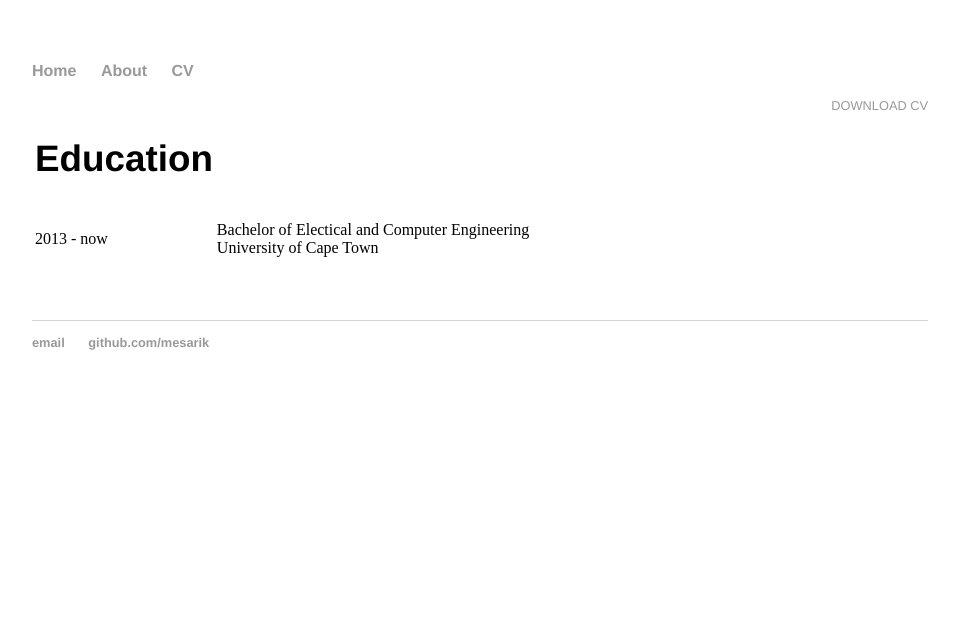
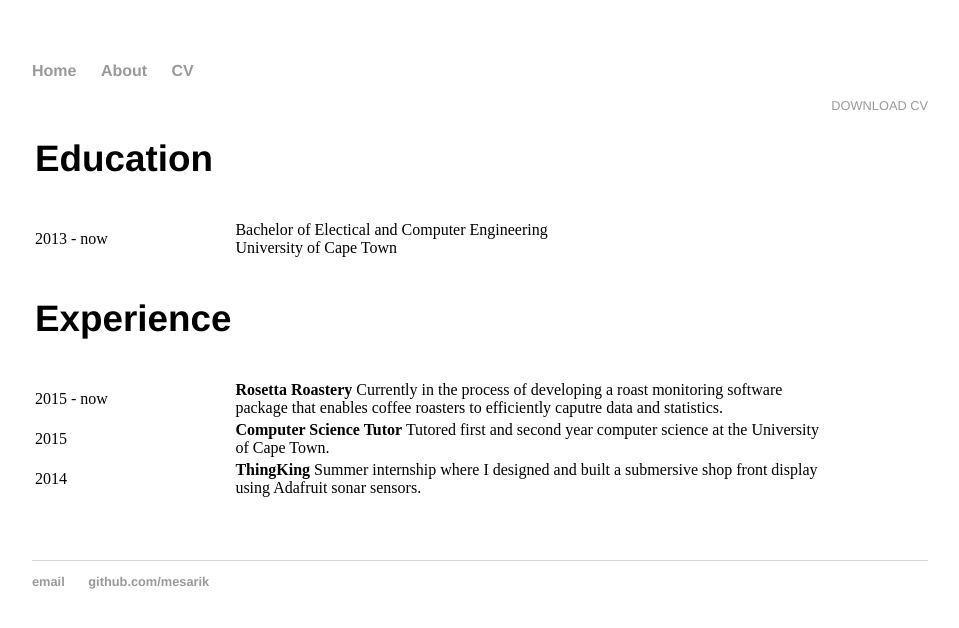
Before and after one commit to mesarcik/mesarcik.github.io, a Jekyll site: the page built from cv/index.html, in a window 1280 px wide. Shown: the top 628 px of the page, without its empty margins (160-1119 px from the left). Built offline with Jekyll 4.4.1, drawn with Linux system fonts in a browser that asks for light colours.

Commit message:
git_uploader.sh

```diff
--- a/css/main.css
+++ b/css/main.css
@@ -7,6 +7,7 @@ table {border: none;}
 
 
 p, ul { font-size: 1.5em; line-height: 1.4em; color: #333; }
+p {font-family: 'Helvetica'}
 
 h1, h2, h3, h4 { font-family: 'Helvetica', 'Arial', 'Sans-Serif'; }
 h1 { font-size: 10em;  }
--- a/cv/index.html
+++ b/cv/index.html
@@ -9,11 +9,28 @@ title: Misha Mesarcik's CV
 						<tr>
 							<td><h3> Education</h3></td>
 						</tr>
+							<tr>
+								<td> 2013 - now</td>
+								<td> Bachelor of Electical and Computer Engineering <br>
+									 University of Cape Town</td>
+							</tr>
+
 						<tr>
-							<td> 2013 - now</td>
-							<td> Bachelor of Electical and Computer Engineering <br>
-								 University of Cape Town</td>
+							<td><h3> Experience</h3></td>
 						</tr>
+
+							<tr>
+								<td> 2015 - now</td>
+								<td> <b>Rosetta Roastery </b> Currently in the process of developing a roast monitoring software package that enables coffee roasters to efficiently caputre data and statistics.</td>
+							</tr>
+							<tr>
+								<td> 2015 </td>
+								<td> <b> Computer Science Tutor</b> Tutored first and second year computer science at the University of Cape Town.</td>
+							</tr>
+							<tr>
+								<td> 2014 </td>
+								<td>  <b> ThingKing</b> Summer internship where I designed and built a submersive shop front display using Adafruit sonar sensors.</td>
+							</tr>
 
 					</table>
 
```
